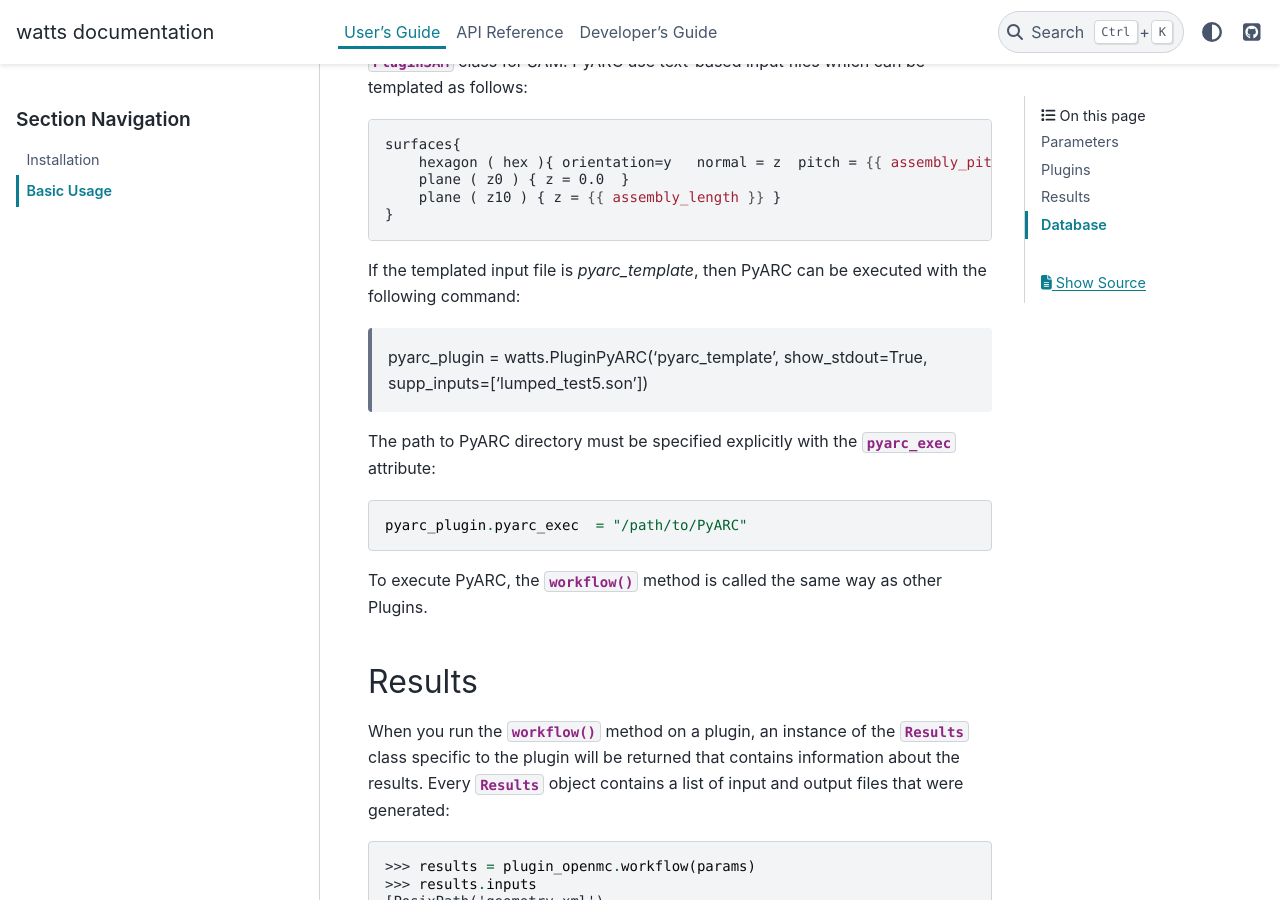
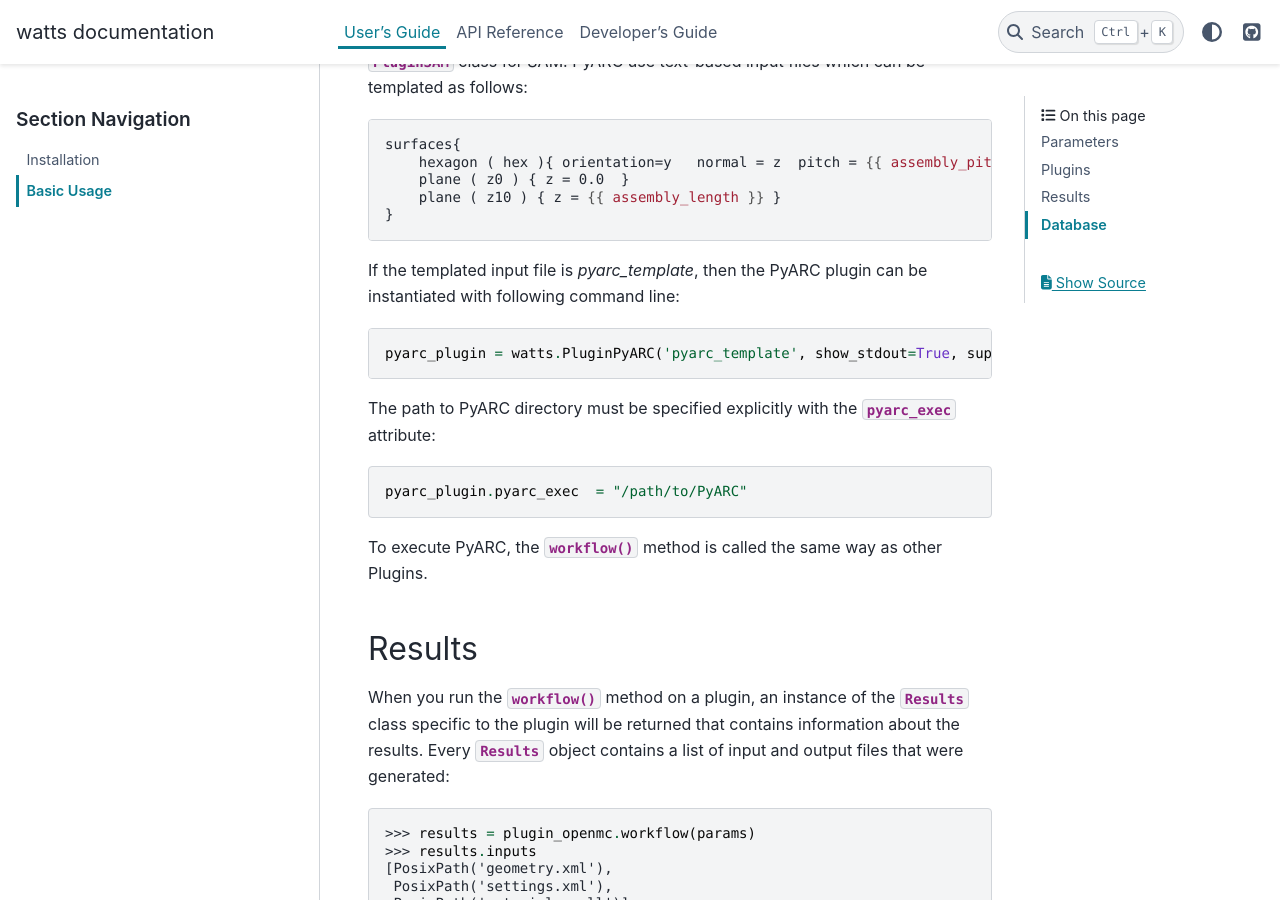
Before and after one commit to watts-dev/watts, a Sphinx documentation site: the page built from doc/source/user/usage.rst, in a window 1280 px wide and 900 px high, scrolled down 3813 px. Built offline with Sphinx 7.4.7 and the PyData theme 0.15.4, drawn with Linux system fonts in a browser that asks for light colours.

Commit message:
updated documentation to address PAul comment

```diff
--- a/doc/source/user/usage.rst
+++ b/doc/source/user/usage.rst
@@ -174,7 +174,7 @@
         plane ( z10 ) { z = {{ assembly_length }} }
     }
 
-If the templated input file is `pyarc_template`, then PyARC can be executed with the following command:
+If the templated input file is `pyarc_template`, then the PyARC plugin can be instantiated with following command line::
 
     pyarc_plugin = watts.PluginPyARC('pyarc_template', show_stdout=True, supp_inputs=['lumped_test5.son'])
 
```
